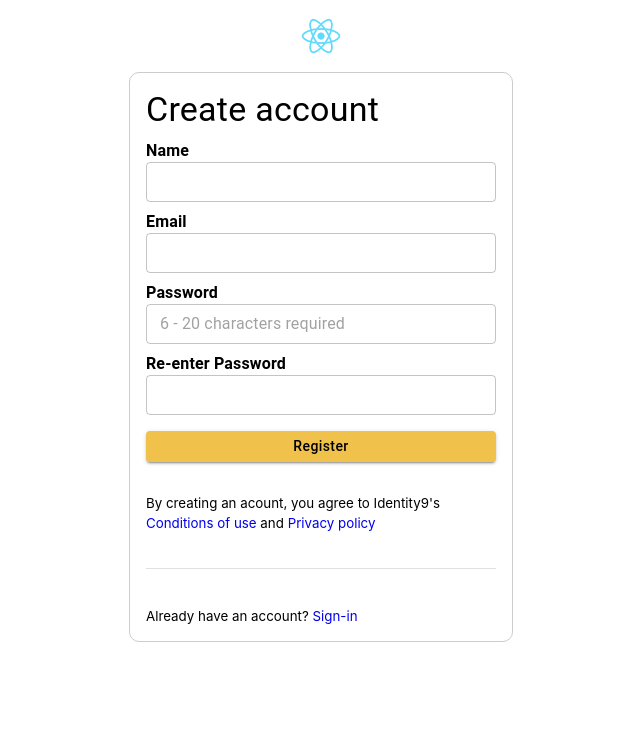
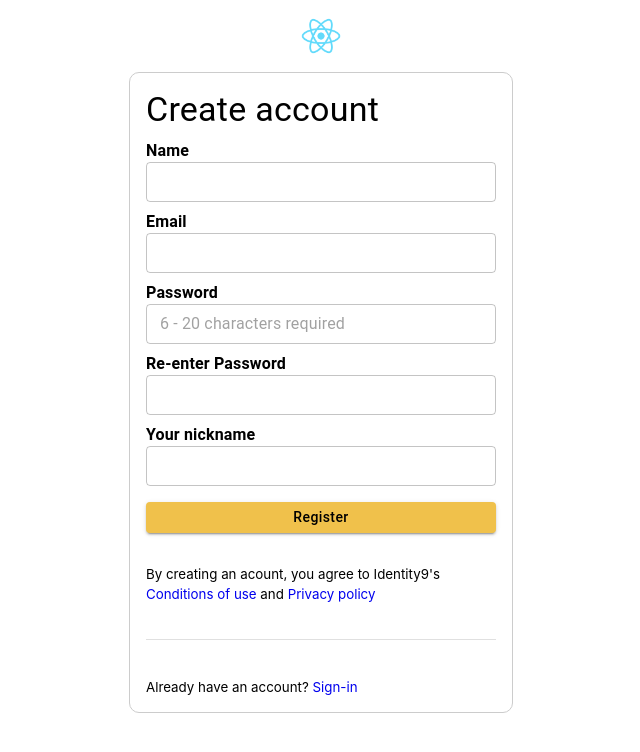
Before and after one commit to 1Dohyeon/Project-Identity9, a React (Create React App) app in the folder ui/: page /register in a window 1280 px wide. Shown: the top 752 px of the page, without its empty margins (319-959 px from the left). Built offline with nearby package versions, Linux system fonts and the light colour scheme.

Commit message:
회원가입 창에 닉네임 추가

```diff
--- a/ui/src/features/auth/components/registration.form.component.tsx
+++ b/ui/src/features/auth/components/registration.form.component.tsx
@@ -13,6 +13,7 @@ import useInput from "../../../hooks/input/use.input";
 import { validateEmail } from "../../../shared/utils/validation/email";
 import {
   validateNameLength,
+  validateNickNameLength,
   validatePasswordLength,
 } from "../../../shared/utils/validation/length";
 import { NewUser } from "../models/newUser";
@@ -50,22 +51,35 @@ const RegisterComponent: FC = () => {
     clearHandler: confirmPasswordClearHandler,
   } = useInput(validatePasswordLength);
 
+  const {
+    text: nickName,
+    shouldDisplayError: nickNameHasError,
+    textChangeHandler: nickNameChangeHandler,
+    inputBlurHandler: nickNameBlurHandler,
+    clearHandler: nickNameClearHandler,
+  } = useInput(validateNickNameLength);
+
   const clearForm = () => {
     nameClearHandler();
     emailClearHandler();
     passwordClearHandler();
     confirmPasswordClearHandler();
+    nickNameClearHandler();
   };
 
   const onSubmitHandler = (e: FormEvent<HTMLFormElement>) => {
     e.preventDefault();
 
     if (password !== confirmPassword) return;
+
+    // 닉네임 중복 체크 해야됨
+
     if (
       nameHasError ||
       emailHasError ||
       passwordHasError ||
-      confirmPasswordHasError
+      confirmPasswordHasError ||
+      nickName
     )
       return;
 
@@ -73,7 +87,8 @@ const RegisterComponent: FC = () => {
       name.length === 0 ||
       email.length === 0 ||
       password.length === 0 ||
-      confirmPassword.length === 0
+      confirmPassword.length === 0 ||
+      nickName.length === 0
     )
       return;
 
@@ -81,6 +96,7 @@ const RegisterComponent: FC = () => {
       name,
       email,
       password,
+      nickName,
     };
 
     console.log("NEW USER: ", newUser);
@@ -185,6 +201,25 @@ const RegisterComponent: FC = () => {
             size="small"
           />
 
+          <InputLabel
+            sx={{ fontWeight: 600, marginTop: 1, color: "#000000" }}
+            htmlFor="confirm-password" // TextField's id
+          >
+            Your nickname
+          </InputLabel>
+          <TextField
+            value={nickName}
+            onChange={nickNameChangeHandler}
+            onBlur={nickNameBlurHandler}
+            error={nickNameHasError}
+            helperText={nickNameHasError ? "4 - 16 characters required" : ""}
+            type="text"
+            name="nickName"
+            id="nickName"
+            variant="outlined"
+            size="small"
+          />
+
           <Button
             variant="contained"
             style={{
--- a/ui/src/features/auth/models/RegisterFormField.interface.ts
+++ b/ui/src/features/auth/models/RegisterFormField.interface.ts
@@ -3,4 +3,5 @@ export interface RegisterFormField {
   email: string;
   password: string;
   confirmPassword: string;
+  nickName: string;
 }
--- a/ui/src/shared/utils/validation/length.ts
+++ b/ui/src/shared/utils/validation/length.ts
@@ -20,3 +20,7 @@ export const validateNameLength: ValidatorFn = (text: string): boolean => {
 export const validatePasswordLength: ValidatorFn = (text: string): boolean => {
   return _validateLength(text, { min: 6, max: 20 });
 };
+
+export const validateNickNameLength: ValidatorFn = (text: string): boolean => {
+  return _validateLength(text, { min: 4, max: 16 });
+};
```
